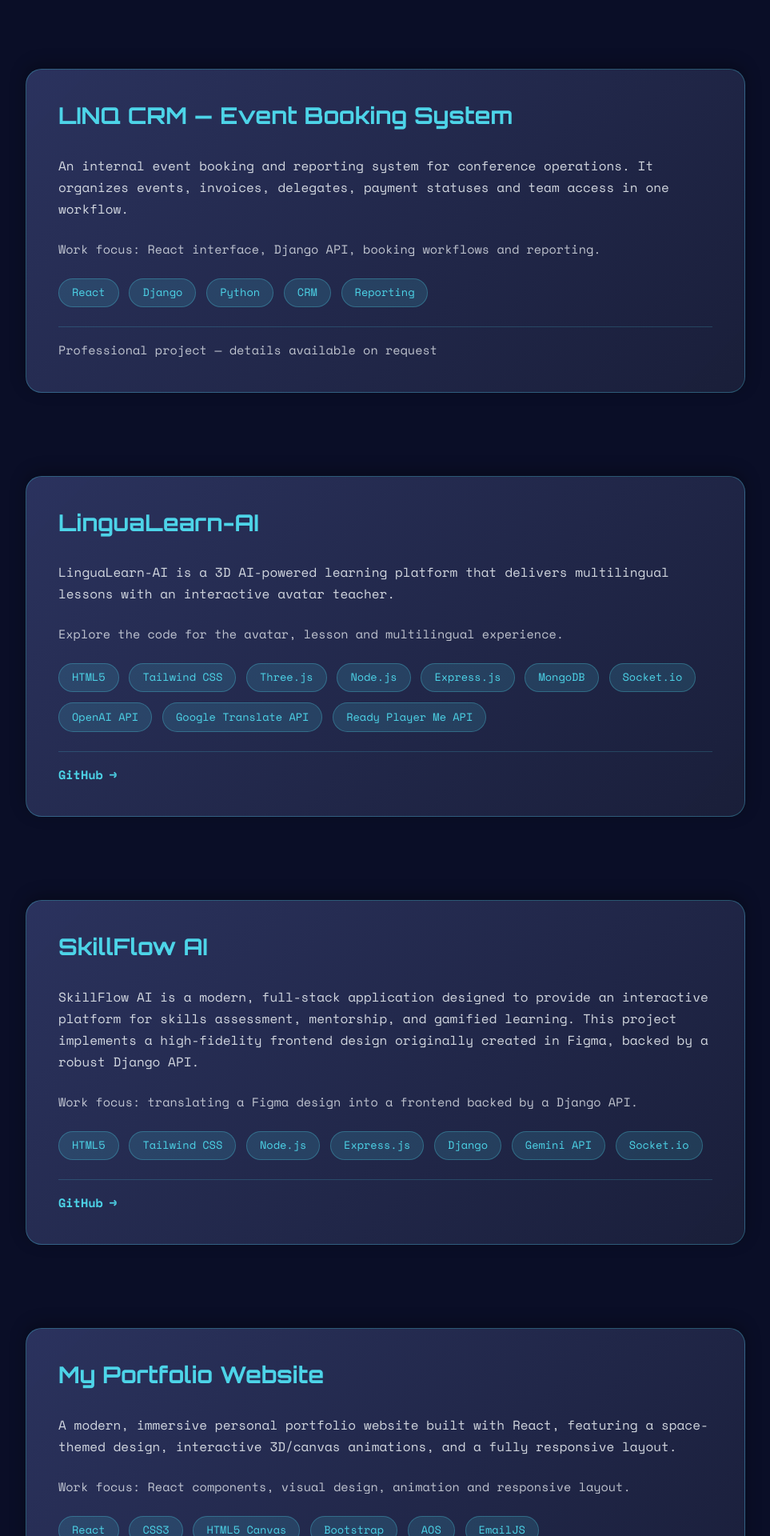
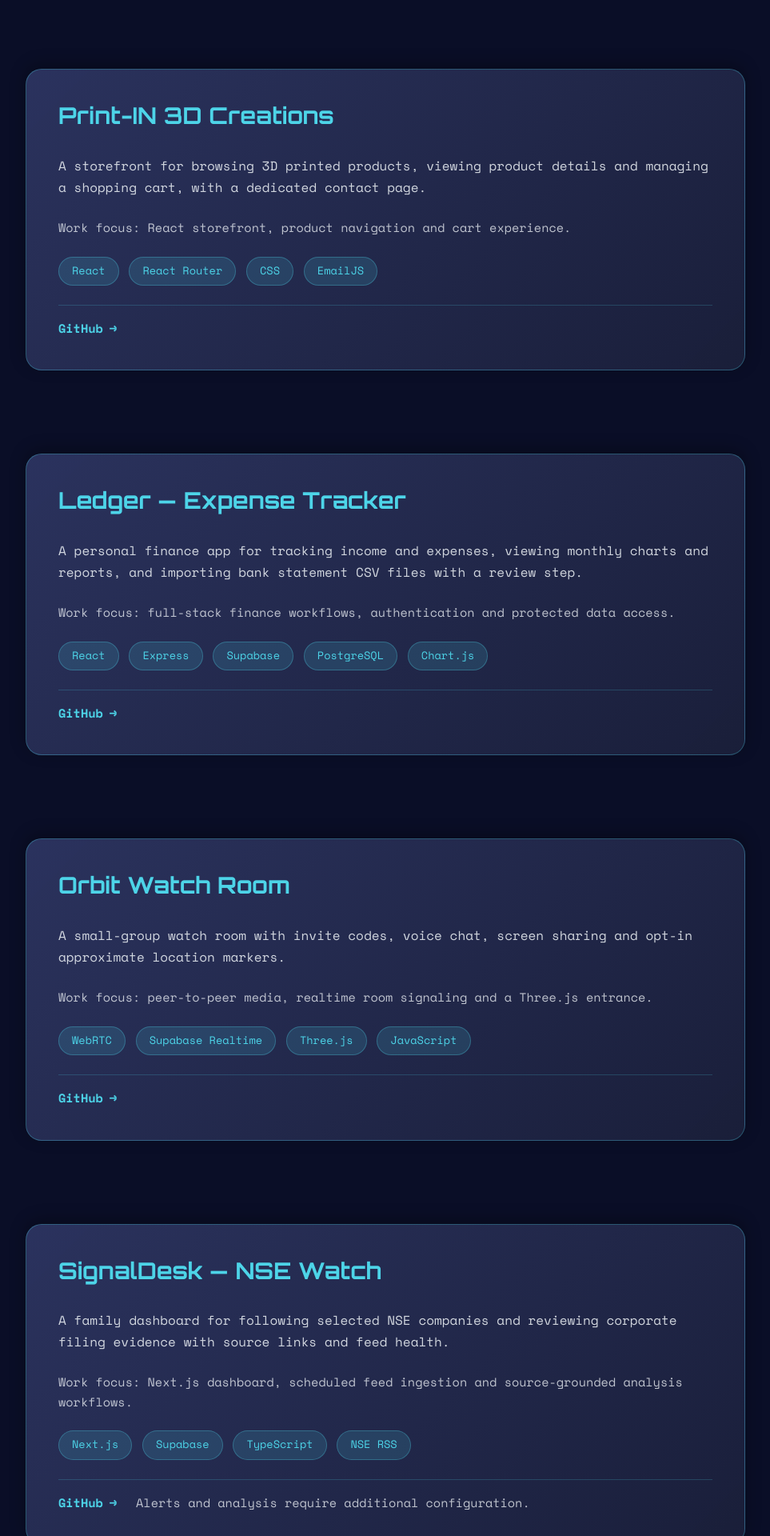
Before and after one commit to harsh200539/Portfolio-Website, a React (Create React App) app: page / in a window 1280 px wide. Shown: the part 5160-7080 px from the top of the page at 80% size, without its empty margins (158-1121 px from the left). Built offline with nearby package versions, Linux system fonts and the light colour scheme; the HTML template or start-up script is replaced by a standard one; a web font is replaced by a local one.

Commit message:
Feature recent portfolio projects

```diff
--- a/src/components/Projects.js
+++ b/src/components/Projects.js
@@ -13,6 +13,49 @@ function Projects() {
   }, []);
 
   const projectsData = [
+    {
+      title: 'Print-IN 3D Creations',
+      description: 'A storefront for browsing 3D printed products, viewing product details and managing a shopping cart, with a dedicated contact page.',
+      contribution: 'Work focus: React storefront, product navigation and cart experience.',
+      technologies: ['React', 'React Router', 'CSS', 'EmailJS'],
+      github: 'https://github.com/harsh200539/printin3dcreations'
+    },
+    {
+      title: 'Ledger — Expense Tracker',
+      description: 'A personal finance app for tracking income and expenses, viewing monthly charts and reports, and importing bank statement CSV files with a review step.',
+      contribution: 'Work focus: full-stack finance workflows, authentication and protected data access.',
+      technologies: ['React', 'Express', 'Supabase', 'PostgreSQL', 'Chart.js'],
+      github: 'https://github.com/harsh200539/expense-tracker'
+    },
+    {
+      title: 'Orbit Watch Room',
+      description: 'A small-group watch room with invite codes, voice chat, screen sharing and opt-in approximate location markers.',
+      contribution: 'Work focus: peer-to-peer media, realtime room signaling and a Three.js entrance.',
+      technologies: ['WebRTC', 'Supabase Realtime', 'Three.js', 'JavaScript'],
+      github: 'https://github.com/harsh200539/orbit-watch-room'
+    },
+    {
+      title: 'SignalDesk — NSE Watch',
+      description: 'A family dashboard for following selected NSE companies and reviewing corporate filing evidence with source links and feed health.',
+      contribution: 'Work focus: Next.js dashboard, scheduled feed ingestion and source-grounded analysis workflows.',
+      technologies: ['Next.js', 'Supabase', 'TypeScript', 'NSE RSS'],
+      github: 'https://github.com/harsh200539/signaldesk-nse-watch',
+      note: 'Alerts and analysis require additional configuration.'
+    },
+    {
+      title: 'SEO Atlas',
+      description: 'A personal SEO review dashboard designed for multi-site HTML audits, saved findings and read-only Google Search Console reports.',
+      contribution: 'Work focus: audit batches, scoped data access and Google Search Console integration.',
+      technologies: ['Next.js', 'Supabase', 'Google Search Console', 'TypeScript'],
+      note: 'Private project — deployment configuration in progress'
+    },
+    {
+      title: 'Lexora — Internal Work Tracker',
+      description: 'An internal task and reporting system for a legal practice, covering shared teams, assignments, reviews, deadlines and audit history.',
+      contribution: 'Work focus: role-based workflows, team reporting and a documented audit trail.',
+      technologies: ['React', 'TypeScript', 'Cloudflare Workers', 'D1'],
+      note: 'Private project — details available on request'
+    },
     {
       title: 'LINQ CRM — Event Booking System',
       description: 'An internal event booking and reporting system for conference operations. It organizes events, invoices, delegates, payment statuses and team access in one workflow.',
```
